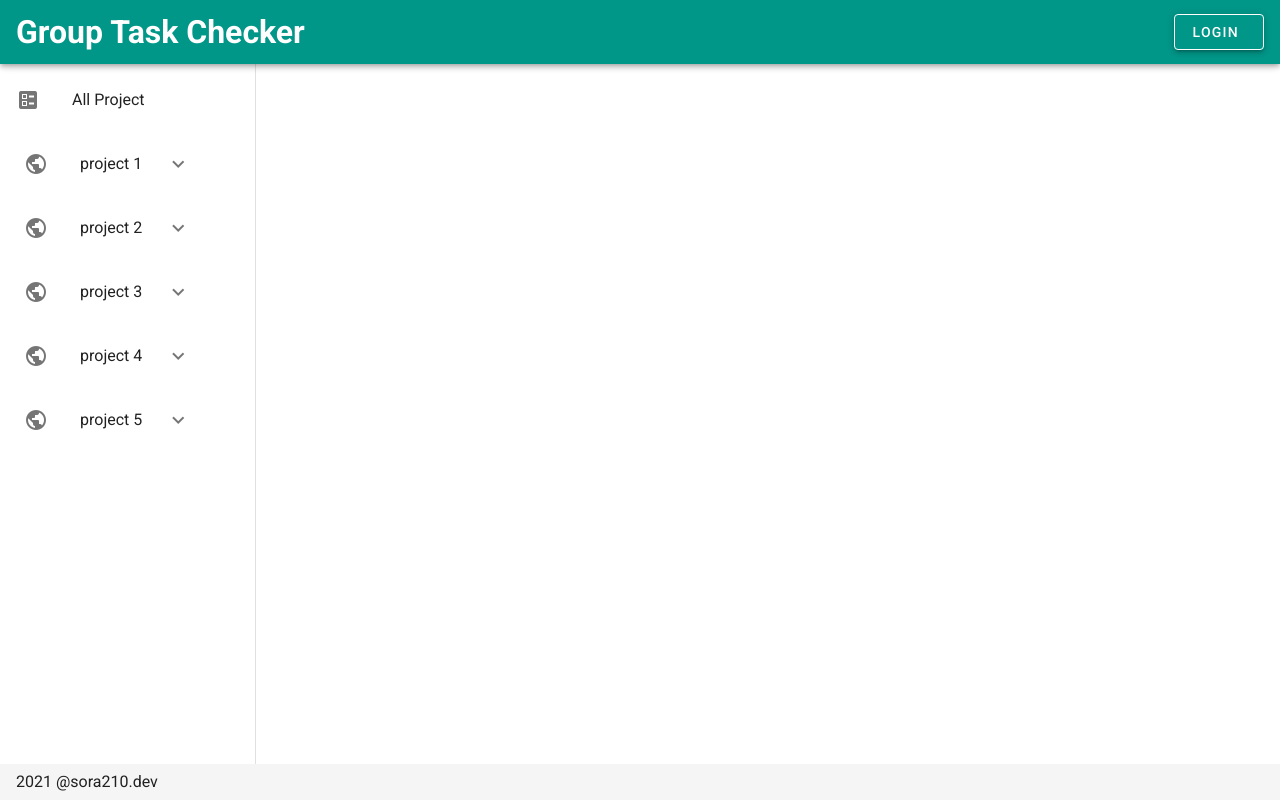
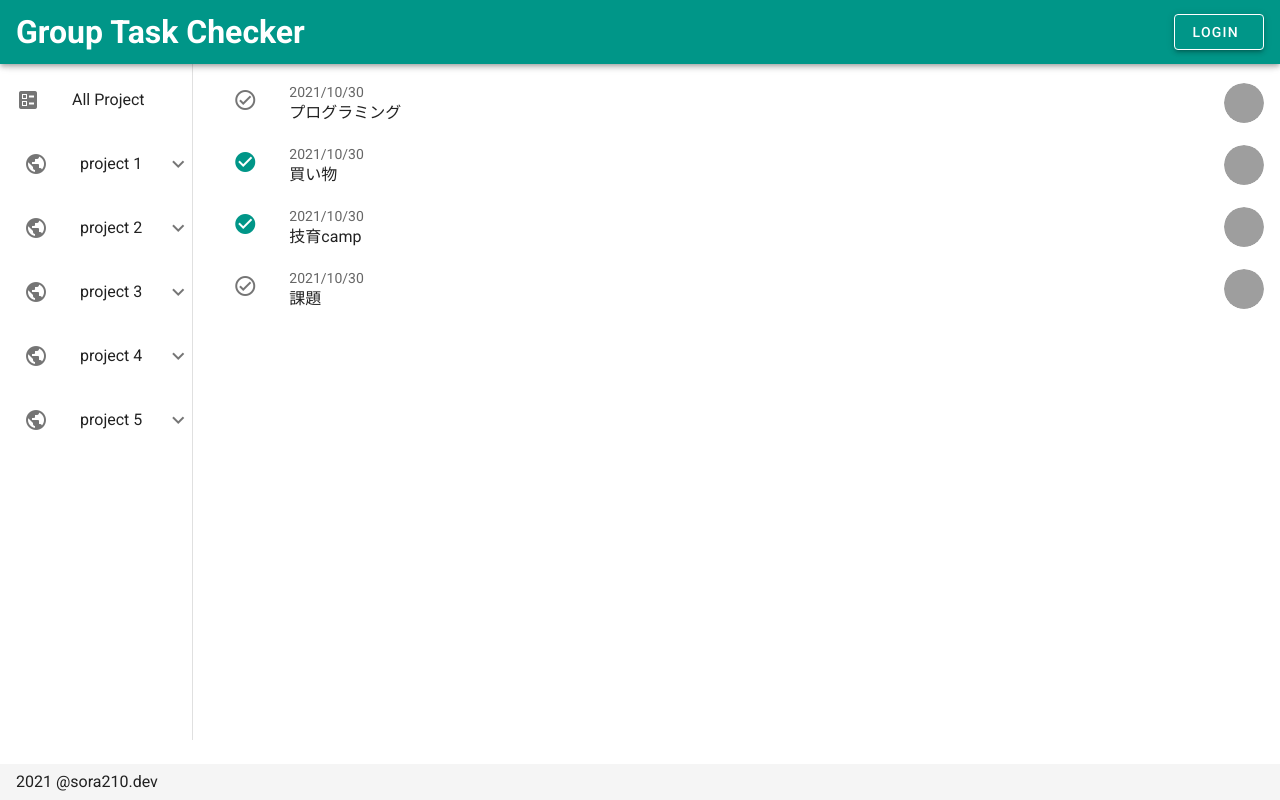
Before and after one commit to Sora-210/GeekCampHackathon2021-vol10, a Vue app in the folder group-todo/: page /project/1/tasks in a window 1280 px wide. Built offline with nearby package versions, Linux system fonts and the light colour scheme; grey boxes are pictures that could not be loaded.

Commit message:
[update] view todos

```diff
--- a/group-todo/src/views/project/Tasks.vue
+++ b/group-todo/src/views/project/Tasks.vue
@@ -1,24 +1,85 @@
 <template>
-    <div id="all">
-        <project-nav>
-        </project-nav>
+    <div class="all">
+        <v-row class="all">
+            <v-col cols="2">
+                <project-nav>
+                </project-nav>
+            </v-col>
+            <v-col cols="10">
+                <v-list>
+                    <todo-list-item
+                        v-for="todo,index in todos"
+                        :key="index"
+                        :todoData=todo
+                        :index="index"
+                        @click.native="action(index)"
+                    >
+                    </todo-list-item>
+                </v-list>
+            </v-col>
+        </v-row>
     </div>
 </template>
 
 <script lang="ts">
 import Vue from 'vue'
 import ProjectNav from '../../components/ProjectNav.vue'
+import TodoListItem from '../../components/TodoListItem.vue'
 
 export default Vue.extend({
     name: 'ProjectTasks',
     components: {
-        ProjectNav
+        ProjectNav,
+        TodoListItem
+    },
+    data: function() {
+        return {
+            todos: [
+                {
+                    status: false,
+                    content: "プログラミング",
+                    period: "2021/10/30",
+                    users: [
+                        'https://avatars.githubusercontent.com/u/46365745?v=4'
+                    ]
+                },
+                {
+                    status: true,
+                    content: "買い物",
+                    period: "2021/10/30",
+                    users: [
+                        'https://avatars.githubusercontent.com/u/46365745?v=4'
+                    ]
+                },
+                {
+                    status: true,
+                    content: "技育camp",
+                    period: "2021/10/30",
+                    users: [
+                        'https://avatars.githubusercontent.com/u/46365745?v=4'
+                    ]
+                },
+                {
+                    status: false,
+                    content: "課題",
+                    period: "2021/10/30",
+                    users: [
+                        'https://avatars.githubusercontent.com/u/46365745?v=4'
+                    ]
+                }
+            ]
+        }
+    },
+    methods: {
+        action: function(index:number) {
+            this.todos[index].status = !this.todos[index].status
+        }
     }
 })
 </script>
 
 <style scoped>
-#all {
+.all {
     height: 100%;
 }
 </style>
```
